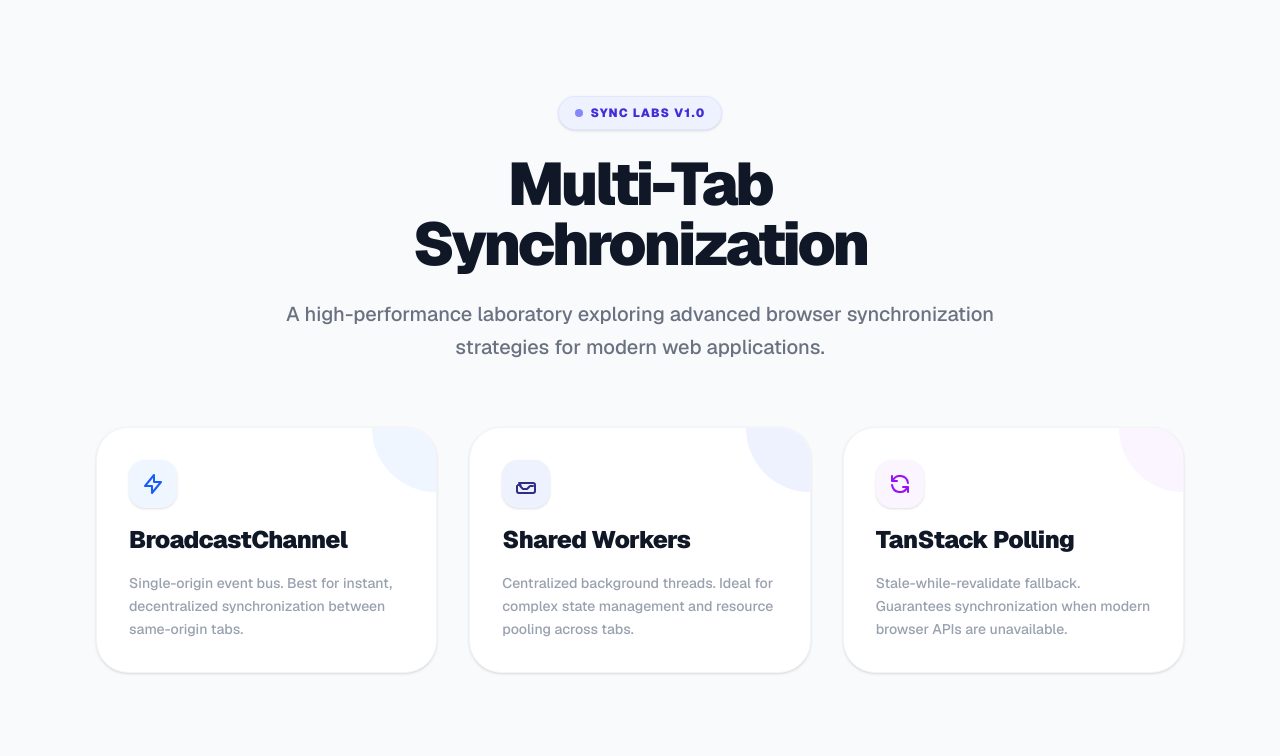
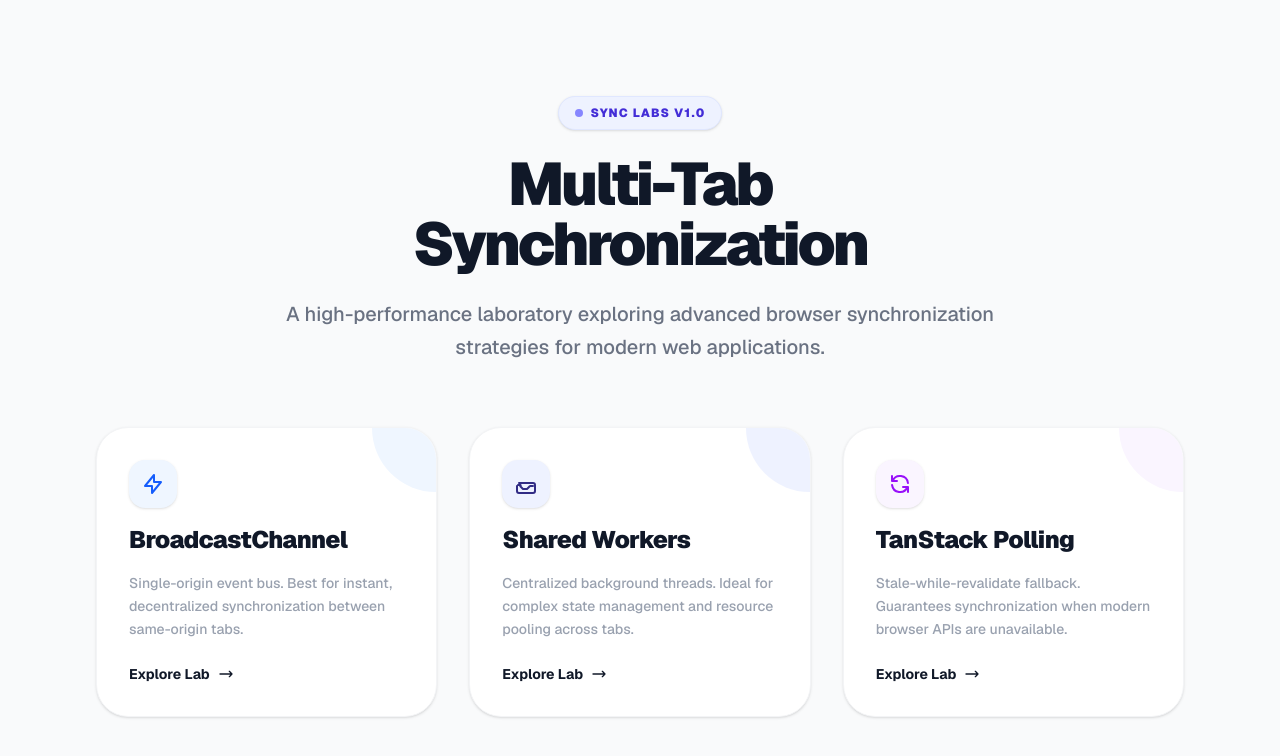
Before and after one commit to touhid9teen/multi-tab-sync, a Next.js app: page / in a window 1280 px wide. Shown: the top 756 px of the page. Built offline with nearby package versions, Linux system fonts and the light colour scheme.

Commit message:
refactor: map lab modules from centralized configuration in home page

```diff
--- a/src/app/page.tsx
+++ b/src/app/page.tsx
@@ -1,16 +1,9 @@
 "use client";
 
 import Link from "next/link";
-import {
-  useRequestCounter,
-  resetRequestCounters,
-} from "@/hooks/use-request-counter";
+import { LAB_MODULES } from "@/lib/variables";
 
 export default function Home() {
-  const broadcastRequests = useRequestCounter("broadcast");
-  const workerRequests = useRequestCounter("worker");
-  const pollingRequests = useRequestCounter("polling");
-
   return (
     <div className="min-h-screen bg-[#F9FAFB] p-8 lg:p-24 font-sans">
       <div className="max-w-6xl mx-auto space-y-16">
@@ -30,160 +23,42 @@
           </p>
         </div>
 
-        {/* Real-time Analytics Dashboard */}
-        {/* <section className="bg-white rounded-[40px] p-12 shadow-[0_32px_64px_-12px_rgba(0,0,0,0.05)] border border-gray-100">
-           <div className="flex justify-between items-end mb-12">
-             <div className="space-y-1">
-               <h2 className="text-2xl font-black text-gray-900 tracking-tight uppercase italic">Live Efficiency Metrics</h2>
-               <p className="text-sm text-gray-400 font-bold uppercase tracking-widest">Network Overhead Comparison</p>
-             </div>
-             <button
-               onClick={resetRequestCounters}
-               className="text-[10px] font-black text-gray-400 hover:text-red-500 uppercase tracking-widest transition-all"
-             >
-               Reset Counters
-             </button>
-           </div>
-
-           <div className="grid grid-cols-1 md:grid-cols-3 gap-12">
-              <div className="space-y-6">
-                <div className="flex justify-between items-center">
-                  <span className="text-[10px] font-black text-blue-500 uppercase tracking-widest">Broadcast Lab</span>
-                  <span className="px-2 py-0.5 bg-blue-50 text-blue-600 rounded text-[10px] font-black uppercase tracking-widest border border-blue-100">Optimized</span>
+        {/* Lab Selection Cards */}
+        <div className="grid grid-cols-1 md:grid-cols-3 gap-8">
+          {LAB_MODULES.map((lab) => (
+            <Link
+              key={lab.href}
+              href={lab.href}
+              className={`group p-8 bg-white rounded-[32px] border border-gray-100 shadow-sm hover:shadow-2xl ${lab.shadow} ${lab.hoverBorder} transition-all duration-500 relative overflow-hidden flex flex-col justify-between`}
+            >
+              <div className={`absolute top-0 right-0 w-32 h-32 ${lab.color} rounded-full -mr-16 -mt-16 group-hover:scale-150 transition-transform duration-700`}></div>
+              <div className="relative z-10 space-y-4">
+                <div className={`w-12 h-12 ${lab.color} ${lab.textColor} rounded-2xl flex items-center justify-center shadow-sm`}>
+                  <svg className="w-6 h-6" fill="none" stroke="currentColor" viewBox="0 0 24 24">
+                    <path strokeLinecap="round" strokeLinejoin="round" strokeWidth="2" d={lab.iconPath} />
+                  </svg>
                 </div>
-                <div className="space-y-1">
-                  <div className="text-5xl font-black text-gray-900 tabular-nums tracking-tighter">{broadcastRequests}</div>
-                  <div className="text-[10px] text-gray-400 font-bold uppercase tracking-widest">API Requests</div>
-                </div>
-                <div className="h-2 w-full bg-gray-50 rounded-full overflow-hidden">
-                   <div className="h-full bg-blue-500 shadow-[0_0_10px_rgba(59,130,246,0.5)] transition-all duration-500" style={{ width: `${Math.min(100, (broadcastRequests / Math.max(1, pollingRequests)) * 100)}%` }}></div>
-                </div>
+                <h3 className="text-2xl font-black text-gray-900 tracking-tight">
+                  {lab.title}
+                </h3>
+                <p className="text-sm text-gray-400 font-medium leading-relaxed">
+                  {lab.description}
+                </p>
               </div>
 
-              <div className="space-y-6">
-                <div className="flex justify-between items-center">
-                  <span className="text-[10px] font-black text-indigo-900 uppercase tracking-widest">Worker Lab</span>
-                  <span className="px-2 py-0.5 bg-indigo-50 text-indigo-900 rounded text-[10px] font-black uppercase tracking-widest border border-indigo-100">Centralized</span>
-                </div>
-                <div className="space-y-1">
-                  <div className="text-5xl font-black text-gray-900 tabular-nums tracking-tighter">{workerRequests}</div>
-                  <div className="text-[10px] text-gray-400 font-bold uppercase tracking-widest">API Requests</div>
-                </div>
-                <div className="h-2 w-full bg-gray-50 rounded-full overflow-hidden">
-                   <div className="h-full bg-indigo-900 shadow-[0_0_10px_rgba(49,46,129,0.5)] transition-all duration-500" style={{ width: `${Math.min(100, (workerRequests / Math.max(1, pollingRequests)) * 100)}%` }}></div>
-                </div>
-              </div>
-
-              <div className="space-y-6">
-                <div className="flex justify-between items-center">
-                  <span className="text-[10px] font-black text-purple-600 uppercase tracking-widest">Polling Lab</span>
-                  <span className="px-2 py-0.5 bg-red-50 text-red-600 rounded text-[10px] font-black uppercase tracking-widest border border-red-100">Fallback</span>
-                </div>
-                <div className="space-y-1">
-                  <div className="text-5xl font-black text-gray-900 tabular-nums tracking-tighter">{pollingRequests}</div>
-                  <div className="text-[10px] text-gray-400 font-bold uppercase tracking-widest">API Requests</div>
-                </div>
-                <div className="h-2 w-full bg-gray-50 rounded-full overflow-hidden">
-                   <div className="h-full bg-purple-600 shadow-[0_0_10px_rgba(147,51,234,0.5)] transition-all duration-500" style={{ width: '100%' }}></div>
-                </div>
-              </div>
-           </div>
-        </section> */}
-
-        {/* Lab Selection Cards */}
-        <div className="grid grid-cols-1 md:grid-cols-3 gap-8">
-          <Link
-            href="/broadcast-lab"
-            className="group p-8 bg-white rounded-[32px] border border-gray-100 shadow-sm hover:shadow-2xl hover:shadow-blue-100 transition-all duration-500 relative overflow-hidden"
-          >
-            <div className="absolute top-0 right-0 w-32 h-32 bg-blue-50 rounded-full -mr-16 -mt-16 group-hover:scale-150 transition-transform duration-700"></div>
-            <div className="relative z-10 space-y-4">
-              <div className="w-12 h-12 bg-blue-50 text-blue-600 rounded-2xl flex items-center justify-center shadow-sm">
+              <div className="relative z-10 pt-6 flex items-center text-sm font-bold text-gray-900 group-hover:text-indigo-600 transition-colors">
+                Explore Lab
                 <svg
-                  className="w-6 h-6"
+                  className="w-4 h-4 ml-2 group-hover:translate-x-1 transition-transform"
                   fill="none"
                   stroke="currentColor"
                   viewBox="0 0 24 24"
                 >
-                  <path
-                    strokeLinecap="round"
-                    strokeLinejoin="round"
-                    strokeWidth="2"
-                    d="M13 10V3L4 14h7v7l9-11h-7z"
-                  />
+                  <path strokeLinecap="round" strokeLinejoin="round" strokeWidth="2" d="M17 8l4 4m0 0l-4 4m4-4H3" />
                 </svg>
               </div>
-              <h3 className="text-2xl font-black text-gray-900 tracking-tight">
-                BroadcastChannel
-              </h3>
-              <p className="text-sm text-gray-400 font-medium leading-relaxed">
-                Single-origin event bus. Best for instant, decentralized
-                synchronization between same-origin tabs.
-              </p>
-            </div>
-          </Link>
-
-          <Link
-            href="/worker-lab"
-            className="group p-8 bg-white rounded-[32px] border border-gray-100 shadow-sm hover:shadow-2xl hover:shadow-indigo-100 transition-all duration-500 relative overflow-hidden"
-          >
-            <div className="absolute top-0 right-0 w-32 h-32 bg-indigo-50 rounded-full -mr-16 -mt-16 group-hover:scale-150 transition-transform duration-700"></div>
-            <div className="relative z-10 space-y-4">
-              <div className="w-12 h-12 bg-indigo-50 text-indigo-900 rounded-2xl flex items-center justify-center shadow-sm">
-                <svg
-                  className="w-6 h-6"
-                  fill="none"
-                  stroke="currentColor"
-                  viewBox="0 0 24 24"
-                >
-                  <path
-                    strokeLinecap="round"
-                    strokeLinejoin="round"
-                    strokeWidth="2"
-                    d="M19 11H5m14 0a2 2 0 012 2v6a2 2 0 01-2 2H5a2 2 0 01-2-2v-5m16 0h-2.586a1 1 0 00-.707.293l-2.414 2.414a1 1 0 01-.707.293h-3.172a1 1 0 01-.707-.293l-2.414-2.414A1 1 0 006.586 13H4"
-                  />
-                </svg>
-              </div>
-              <h3 className="text-2xl font-black text-gray-900 tracking-tight">
-                Shared Workers
-              </h3>
-              <p className="text-sm text-gray-400 font-medium leading-relaxed">
-                Centralized background threads. Ideal for complex state
-                management and resource pooling across tabs.
-              </p>
-            </div>
-          </Link>
-
-          <Link
-            href="/polling-lab"
-            className="group p-8 bg-white rounded-[32px] border border-gray-100 shadow-sm hover:shadow-2xl hover:shadow-purple-100 transition-all duration-500 relative overflow-hidden"
-          >
-            <div className="absolute top-0 right-0 w-32 h-32 bg-purple-50 rounded-full -mr-16 -mt-16 group-hover:scale-150 transition-transform duration-700"></div>
-            <div className="relative z-10 space-y-4">
-              <div className="w-12 h-12 bg-purple-50 text-purple-600 rounded-2xl flex items-center justify-center shadow-sm">
-                <svg
-                  className="w-6 h-6"
-                  fill="none"
-                  stroke="currentColor"
-                  viewBox="0 0 24 24"
-                >
-                  <path
-                    strokeLinecap="round"
-                    strokeLinejoin="round"
-                    strokeWidth="2"
-                    d="M4 4v5h.582m15.356 2A8.001 8.001 0 004.582 9m0 0H9m11 11v-5h-.581m0 0a8.003 8.003 0 01-15.357-2m15.357 2H15"
-                  />
-                </svg>
-              </div>
-              <h3 className="text-2xl font-black text-gray-900 tracking-tight">
-                TanStack Polling
-              </h3>
-              <p className="text-sm text-gray-400 font-medium leading-relaxed">
-                Stale-while-revalidate fallback. Guarantees synchronization when
-                modern browser APIs are unavailable.
-              </p>
-            </div>
-          </Link>
+            </Link>
+          ))}
         </div>
       </div>
     </div>
--- /dev/null
+++ b/src/lib/variables.ts
@@ -0,0 +1,32 @@
+export const LAB_MODULES = [
+  {
+    href: "/broadcast-lab",
+    title: "BroadcastChannel",
+    description: "Single-origin event bus. Best for instant, decentralized synchronization between same-origin tabs.",
+    color: "bg-blue-50",
+    textColor: "text-blue-600",
+    shadow: "hover:shadow-blue-100",
+    hoverBorder: "hover:border-blue-300",
+    iconPath: "M13 10V3L4 14h7v7l9-11h-7z",
+  },
+  {
+    href: "/worker-lab",
+    title: "Shared Workers",
+    description: "Centralized background threads. Ideal for complex state management and resource pooling across tabs.",
+    color: "bg-indigo-50",
+    textColor: "text-indigo-900",
+    shadow: "hover:shadow-indigo-100",
+    hoverBorder: "hover:border-indigo-300",
+    iconPath: "M19 11H5m14 0a2 2 0 012 2v6a2 2 0 01-2 2H5a2 2 0 01-2-2v-5m16 0h-2.586a1 1 0 00-.707.293l-2.414 2.414a1 1 0 01-.707.293h-3.172a1 1 0 01-.707-.293l-2.414-2.414A1 1 0 006.586 13H4",
+  },
+  {
+    href: "/polling-lab",
+    title: "TanStack Polling",
+    description: "Stale-while-revalidate fallback. Guarantees synchronization when modern browser APIs are unavailable.",
+    color: "bg-purple-50",
+    textColor: "text-purple-600",
+    shadow: "hover:shadow-purple-100",
+    hoverBorder: "hover:border-purple-300",
+    iconPath: "M4 4v5h.582m15.356 2A8.001 8.001 0 004.582 9m0 0H9m11 11v-5h-.581m0 0a8.003 8.003 0 01-15.357-2m15.357 2H15",
+  },
+];
```
